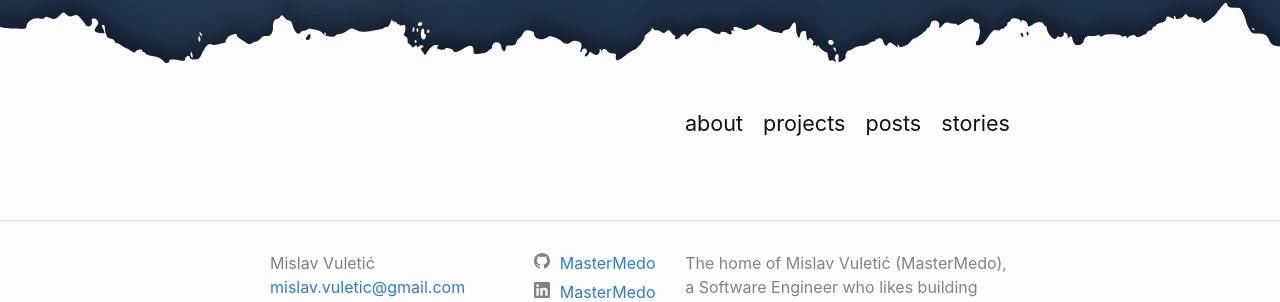
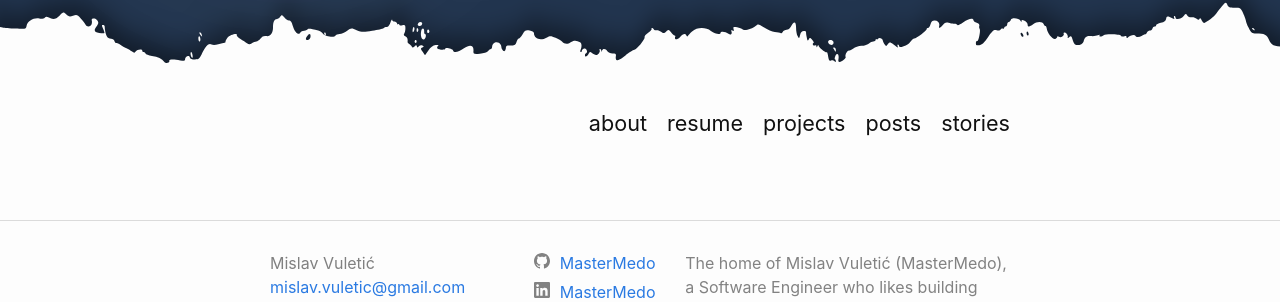
Before and after one commit to MasterMedo/mastermedo.github.io, a Jekyll site: the page built from index.md, in a window 1280 px wide. Shown: the part 526-828 px from the top of the page. Built offline with Jekyll 4.4.1, drawn with Linux system fonts in a browser that asks for light colours.

Commit message:
add resume to navigator

```diff
--- a/_config.yml
+++ b/_config.yml
@@ -14,6 +14,7 @@ permalink: /:categories/:title
 
 header_pages:
   - about
+  - resume
   - projects
   - posts
   - stories
```
Also changed, not shown: resume.md (added, +3 -0 lines).
